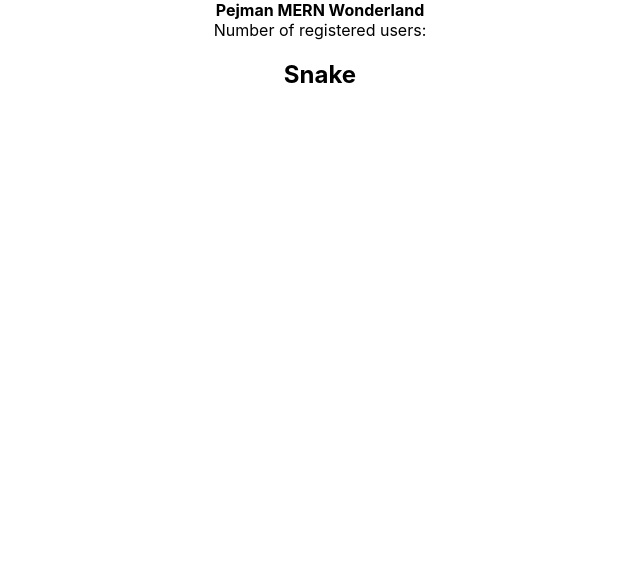
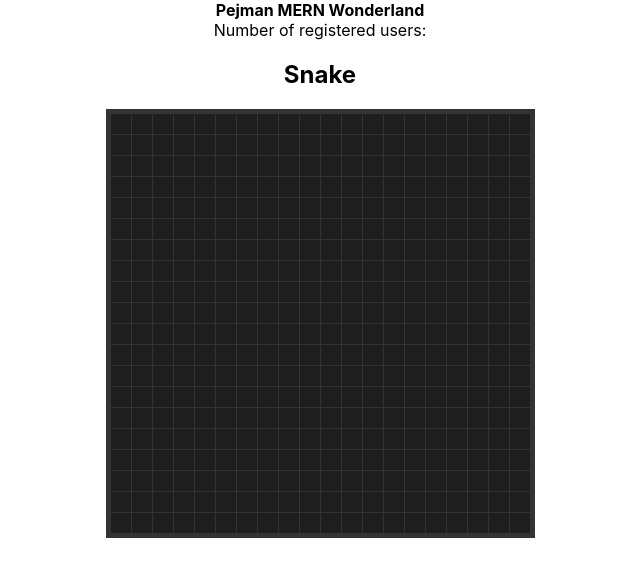
Before and after one commit to PejmanFSD/Pejman-MERN-Wonderland, a React (Create React App) app in the folder client/: page /snake in a window 1280 px wide. Shown: the top 576 px of the page, without its empty margins (320-960 px from the left). Built offline with nearby package versions, Linux system fonts and the light colour scheme; no server answers.

Commit message:
Creating the board of the game.
A board with 400 grids (20 x 20) is created.

```diff
--- a/client/src/Games/Snake/Snake.jsx
+++ b/client/src/Games/Snake/Snake.jsx
@@ -1,7 +1,36 @@
 export default function Snake({ updateTotalPoint, currentUser }) {
+  const cells = [];
+  for (let y = 0; y < 20; y++) {
+    for (let x = 0; x < 20; x++) {
+      cells.push(
+        <div
+          key={`${x}-${y}`}
+          style={{ width: "20px", height: "20px", background: "#1e1e1e" }}
+        />,
+      );
+    }
+  }
   return (
-    <div>
+    <div
+      style={{
+        display: "flex",
+        flexDirection: "column",
+        alignItems: "center"
+      }}
+    >
       <h2>Snake</h2>
+      <div
+        style={{
+          display: "grid",
+          gridTemplateColumns: "repeat(20, 20px)",
+          gridTemplateRows: "repeat(20, 20px)",
+          gap: "1px",
+          background: "#333",
+          padding: "5px",
+        }}
+      >
+        {cells}
+      </div>
       {/* {isGameStarted && !isTogglingReset && !isTogglingHomePage && <ReviewSection game="Snake" currentUser={currentUser} />} */}
     </div>
   );
```
